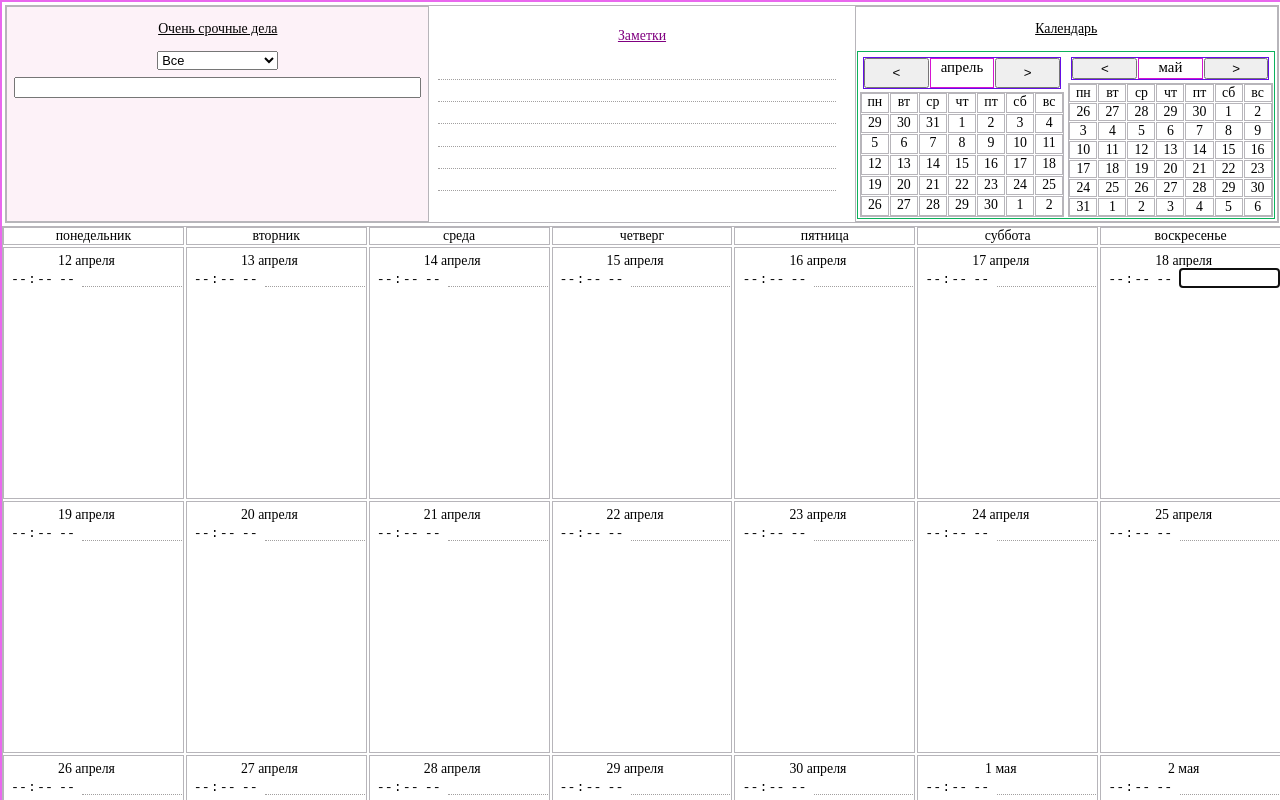
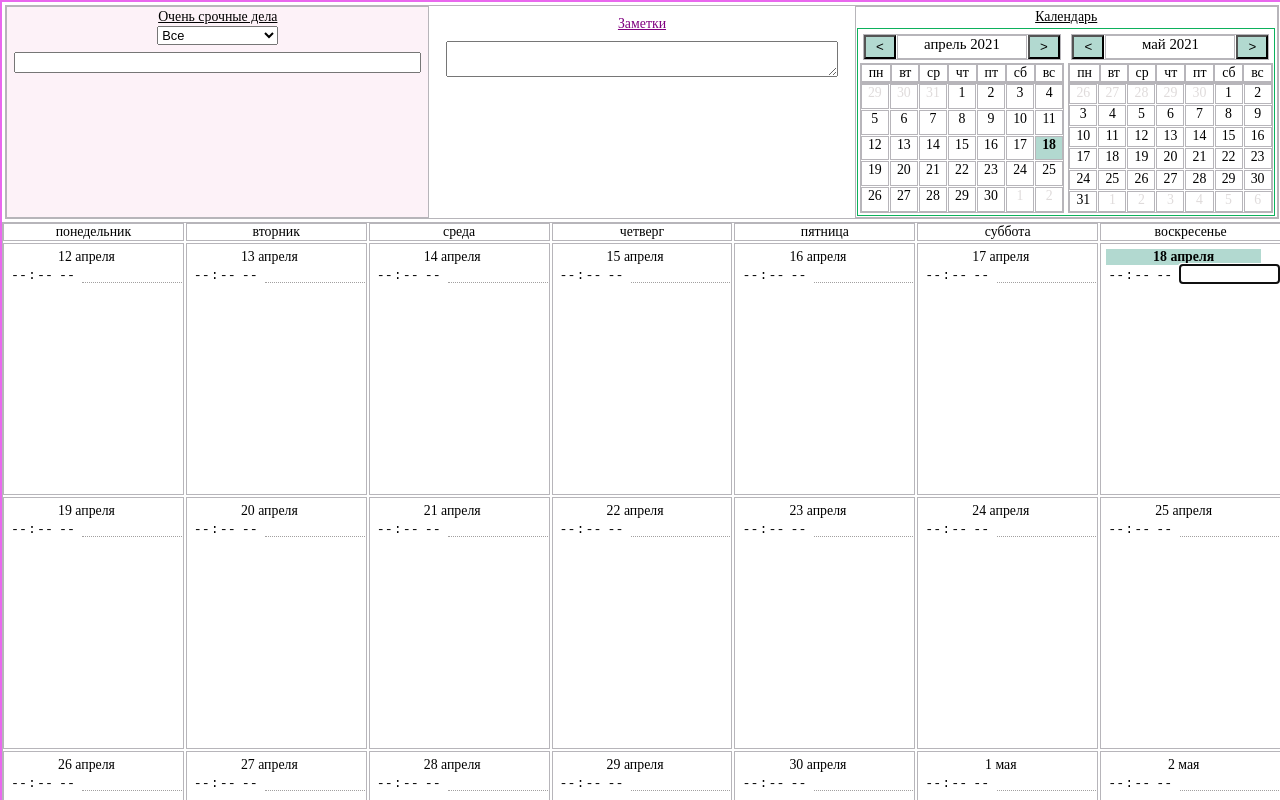
Before and after one commit to AlexandraBazanova/Planner, a Vue app: page / in a window 1280 px wide. Shown: the top 800 px of the page. Built offline with nearby package versions, Linux system fonts and the light colour scheme; what mdi-vue would draw is missing.

Commit message:
Добавлены классы сегодняшнего дня

```diff
--- /dev/null
+++ b/src/components/AddNote.vue
@@ -0,0 +1,49 @@
+<template>
+  <form @submit.prevent="getNote">
+    <textarea
+      type="text"
+      v-on:change="getNote"
+      v-model="message"
+      class="note-text"
+    >
+    </textarea>
+  </form>
+</template>
+
+<script type = "text/javascript">
+export default {
+  name: "AddNote",
+  data: function () {
+    return {
+      message: "",
+    };
+  },
+
+  props: {},
+
+  methods: {
+    getNote() {
+      if (this.message.trim()) {
+        const newNote = {
+          id: Date.now(),
+          message: this.message,
+          draggable: true,
+
+        };
+        this.$emit("add-note", newNote);
+        this.message = "";
+      }
+    },
+  },
+};
+</script>
+
+<style scoped>
+form {
+  display: flex;
+}
+.note-text {
+  width: calc(99% + 0.3vw);
+  font-size: calc(9px + 0.3vw);
+}
+</style>
--- a/src/components/Day.vue
+++ b/src/components/Day.vue
@@ -1,17 +1,14 @@
 <template>
   <div>
-    <div class="date-of-the-day">
+    <div class="date-of-the-day" v-bind:class="{ daytoday: isToday }">
       {{ displayDate(day.dayMonth) }}
     </div>
-    <DayAddTodo :day="day"
-
-    > </DayAddTodo>
+    <DayAddTodo :day="day"> </DayAddTodo>
     <DayDisplayTodo
-    :day="day"
-    :todo="todo"
-    v-for="(todo, index) in day.todos"
-            :key="index"
-
+      :day="day"
+      :todo="todo"
+      v-for="(todo, index) in day.todos"
+      :key="index"
     >
     </DayDisplayTodo>
   </div>
@@ -20,16 +17,14 @@
 <script type = "text/javascript">
 import moment from "moment";
 import "moment/locale/ru";
-import lodash from 'lodash';
+import lodash from "lodash";
 import DayAddTodo from "@/components/DayAddTodo";
 import DayDisplayTodo from "@/components/DayDisplayTodo";
 
 export default {
   name: "Day",
   data: function () {
-    return {
-
-    };
+    return {};
   },
 
   components: {
@@ -49,19 +44,19 @@ export default {
     // console.log(this.day.todos);
   },
 
-  // directives: {
-  //   'focus': {
-  //     inserted: function (el) {
-  //       day.dayMonth._d === moment() ? el.focus() : false;
-  //     },
-  //   },
-  // },
+  computed: {
+    isToday() {
+      return this.day.dayMonth._d.toString().substr(0, 15) ===
+        moment()._d.toString().substr(0, 15)
+        ? true
+        : false;
+    },
+  },
 
   methods: {
     displayDate(date, formatType) {
       return moment(date).format("D MMMM");
     },
-
   },
 };
 </script>
@@ -72,4 +67,8 @@ export default {
   font-size: calc(10px + 0.3vw);
   width: calc(100% - 1em);
 }
+.daytoday {
+  background-color: #b2d9d0;
+  font-weight: bolder;
+}
 </style>
--- a/src/components/DayAddTodo.vue
+++ b/src/components/DayAddTodo.vue
@@ -2,7 +2,7 @@
   <div>
     <div class="day-form">
       <div>
-        <input type="time" v-model="timeValue" />
+        <input type="time" v-model="timeValue" required/>
       </div>
 
       <div>
@@ -116,5 +116,8 @@ input[type="time"]{
    display: none;
 }
 
+input[type="time"]::-webkit-clear-button {
+    display: none;
+}
 
 </style>
--- a/src/components/MiniCalendar.vue
+++ b/src/components/MiniCalendar.vue
@@ -6,45 +6,68 @@
           <button @click="viewMonthShift -= 1" class="mini-button-past">
             &#60;
           </button>
-          <div class="month-card" v-for="el in showMonth" :key="el">
-            {{ el }}
+          <div class="month-card" v-for="(el, index) in showMonth" :key="index">
+            {{ el.format("MMMM YYYY") }}
           </div>
           <button @click="viewMonthShift += 1" class="mini-button-future">
             &#62;
           </button>
         </div>
-        <div class="mini-days-grid">
+
+        <div class="minicontainer-weekday">
           <div class="mini-weekday" v-for="element in weekday" :key="element">
             {{ element }}
           </div>
-          <div class="mini-dayscard" v-for="(day, ind) in showDays" :key="ind">
-            {{ day }}
+        </div>
+
+        <div class="mini-days-grid">
+          <div
+            class="mini-dayscard"
+            v-for="(day, index) in showDays"
+            :key="index"
+            v-bind:class="{
+              notactualymonth: !isThisMonth(day),
+              daytoday: isToday(day),
+            }"
+          >
+            {{ day.format("D") }}
           </div>
         </div>
       </section>
+
+
       <section class="next-month">
         <div class="minicalendar-top">
           <button @click="viewMonthShift -= 1" class="mini-button-past">
             &#60;
           </button>
-          <div class="month-card" v-for="el in showNextMonth" :key="el">
-            {{ el }}
+          <div
+            class="month-card"
+            v-for="(el, index) in showNextMonth"
+            :key="index"
+          >
+            {{ el.format("MMMM YYYY") }}
           </div>
           <button @click="viewMonthShift += 1" class="mini-button-future">
             &#62;
           </button>
         </div>
-        <div class="mini-days-grid">
+        <div class="minicontainer-weekday">
           <div class="mini-weekday" v-for="element in weekday" :key="element">
             {{ element }}
           </div>
+        </div>
+        <div class="mini-days-grid">
           <div
             class="mini-dayscard"
             v-for="(day, index) in showNextDays"
             :key="index"
-			v-notShow
+            v-bind:class="{
+              notactualymonth: !isNextMonth(day),
+              daytoday: isToday(day),
+            }"
           >
-            {{ day }}
+            {{ day.format("D") }}
           </div>
         </div>
       </section>
@@ -89,6 +112,27 @@ export default {
   },
 
   methods: {
+    isThisMonth(date) {
+      return (
+        date._d.toString().substr(4, 3) ===
+        this.showMonth[0]._d.toString().substr(4, 3)
+      );
+    },
+
+    isNextMonth(date) {
+      return (
+        date._d.toString().substr(4, 3) ===
+        this.showNextMonth[0]._d.toString().substr(4, 3)
+      );
+    },
+
+    isToday(date) {
+      return date._d.toString().substr(0, 15) ===
+        moment()._d.toString().substr(0, 15)
+        ? true
+        : false;
+    },
+
     getMonthShift(viewMonthShift) {
       const getMonth = function (viewMonthShift) {
         const startOfMonth = moment()
@@ -96,7 +140,7 @@ export default {
           .add(viewMonthShift, "month");
         const months = [];
         for (let i = 0; i <= 0; i++) {
-          months.push(moment(startOfMonth).add(i, "days").format("MMMM"));
+          months.push(moment(startOfMonth).add(i, "days"));
         }
         return months;
       };
@@ -147,12 +191,9 @@ export default {
             subt = 6;
         }
         if (startOfMonth.daysInMonth() === 28) {
-          for (let i = 0; i <= 27; i++) {
+          for (let i = 0; i <= 34; i++) {
             allDays.push(
-              moment(startOfMonth)
-                .subtract(subt, "day")
-                .add(i, "days")
-                .format("D")
+              moment(startOfMonth).subtract(subt, "day").add(i, "days")
             );
           }
         } else if (
@@ -161,59 +202,32 @@ export default {
         ) {
           for (let i = 0; i <= 41; i++) {
             allDays.push(
-              moment(startOfMonth)
-                .subtract(subt, "day")
-                .add(i, "days")
-                .format("D")
+              moment(startOfMonth).subtract(subt, "day").add(i, "days")
             );
           }
         } else if (weekDayOfFirstDay === 7) {
           for (let i = 0; i <= 41; i++) {
             allDays.push(
-              moment(startOfMonth)
-                .subtract(subt, "day")
-                .add(i, "days")
-                .format("D")
+              moment(startOfMonth).subtract(subt, "day").add(i, "days")
             );
           }
         } else {
           for (let i = 0; i <= 34; i++) {
             allDays.push(
-              moment(startOfMonth)
-                .subtract(subt, "day")
-                .add(i, "days")
-                .format("D")
+              moment(startOfMonth).subtract(subt, "day").add(i, "days")
             );
           }
         }
-        // console.log(startOfMonth);
-        // console.log(weekDayOfFirstDay);
-        // console.log(startOfMonth.daysInMonth());
 
         return allDays;
       };
       return daysPush(viewMonthShift);
     },
   },
-
-  directives: {
-    notShow: {
-      inserted: function (el, binding) {
-        // console.log(el)
-        //   el.style.color = white;
-
-      },
-      update: function (el, binding) {
-
-        }
-      },
-    },
-
-
 };
 </script>
 
-<style>
+<style >
 .mini-calendar {
   display: grid;
   grid-template-columns: repeat(2, minmax(20px, 2fr));
@@ -221,6 +235,7 @@ export default {
   font-size: calc(10px + 0.3vw);
   margin: 0.1rem;
   border: 1px solid rgb(12, 177, 92);
+  justify-content: space-around;
 }
 .current-month {
   display: grid;
@@ -231,32 +246,58 @@ export default {
   margin: 0.1rem;
 }
 .minicalendar-top {
-  border: 1px solid rgb(100, 13, 230);
-  display: grid;
+  border: 1px solid rgb(183, 181, 186);
+  display: flex;
+  justify-content: space-between;
   grid-template-columns: repeat(3, minmax(20px, 1fr));
   grid-gap: 1px;
   font-size: calc(11px + 0.3vw);
   margin: 0.2rem;
+  height: 1.5rem;
 }
 .month-card {
-  border: 1px solid rgb(213, 20, 209);
+  border: 1px solid rgb(183, 181, 186);
+  text-align: center;
+  flex-grow: 3;
+}
+.minicontainer-weekday {
+  border: 1px solid rgb(183, 181, 186);
+  display: flex;
+  justify-content: space-around;
+}
+.mini-weekday {
+  border: 1px solid rgb(183, 181, 186);
+  flex-grow: 1;
   text-align: center;
 }
+
+
 .mini-days-grid {
   display: grid;
   grid-template-columns: repeat(7, minmax(20px, 1fr));
   grid-gap: 1px;
   border: 1px solid rgb(183, 181, 186);
-}
-.mini-weekday {
-  border: 1px solid rgb(183, 181, 186);
-  text-align: center;
+  height: 8rem;
 }
 .mini-dayscard {
   border: 1px solid rgb(183, 181, 186);
-  text-align: center;
 }
-.color {
-  color: red;
+
+
+.notactualymonth {
+  color: rgb(223, 219, 219);
+}
+.daytoday {
+  background-color: #b2d9d0;
+  font-weight: bolder;
+}
+.mini-button-future {
+  background-color: #b2d9d0;
+  width: 2rem;
+}
+
+.mini-button-past {
+  background-color: #b2d9d0;
+  width: 2rem;
 }
 </style>
--- a/src/components/Notes.vue
+++ b/src/components/Notes.vue
@@ -1,40 +1,50 @@
 <template>
   <div>
-      <div class="input-notes">
-          <input type="text" class="notes-todo">
-          <input type="text" class="notes-todo">
-          <input type="text" class="notes-todo">
-          <input type="text" class="notes-todo">
-          <input type="text" class="notes-todo">
-          <input type="text" class="notes-todo">
-        </div>
+    <ul class="notes-list">
+      <AddNote @add-note="addNote"> </AddNote>
+      <NotesItem
+        v-for="(note, index) in notes"
+            :key="note.id"
+        v-bind:note="note"
+        v-bind:index="index"
+        v-on:remove-note="removeNote"
+      >
+      </NotesItem>
+    </ul>
   </div>
 </template>
 
 <script type = "text/javascript">
+import NotesItem from "@/components/NotesItem";
+import AddNote from "@/components/AddNote";
 
 export default {
   name: "Notes",
   data: function () {
     return {
-
+      notes: [],
     };
   },
 
-  props: {
+  props: {},
 
+  components: {
+    AddNote,
+    NotesItem,
   },
-  };
+
+  methods: {
+    removeNote(id) {
+      this.notes = this.notes.filter((t) => t.id !== id);
+    },
+
+    addNote(note) {
+      this.notes.push(note);
+    },
+  },
+
+};
 </script>
 
 <style scoped>
-
-.notes-todo {
-    display: grid;
-    grid-template-columns: 1fr;
-    border: hidden;
-    border-bottom: 1px dotted rgb(162, 160, 160);
-    width: calc(100% - 1em);
-    height: 1.2rem;
-}
 </style>
--- a/src/components/NotesItem.vue
+++ b/src/components/NotesItem.vue
@@ -0,0 +1,55 @@
+<template>
+  <li class="notes-item">
+    <span>{{ note.message }}</span>
+    <button class="rm-note" v-on:click="$emit('remove-note', note.id)">
+      &times;
+    </button>
+  </li>
+</template>
+
+<script type = "text/javascript">
+export default {
+  name: "NotesItem",
+  data: function () {
+    return {};
+  },
+
+  props: {
+    note: {
+      type: Object,
+      required: true,
+    },
+    index: Number,
+  },
+
+  methods: {},
+};
+</script>
+
+<style scoped>
+li {
+  display: flex;
+  border-bottom: 1px dotted rgb(162, 160, 160);
+}
+
+.rm-note {
+  color: rgb(32, 28, 28);
+  background: none;
+  border: none;
+}
+.notes-item {
+  width: calc(99% + 0.3vw);
+  border: 2px dashed #b2d9d0;
+  border-radius: 10px;
+  cursor: move;
+  background-color: #dff2ef;
+  padding: 0.2em;
+  margin: 0.1em;
+}
+.notes-item:last-child {
+  margin-bottom: 0;
+}
+.selected {
+  opacity: 0.6;
+}
+</style>
--- a/src/components/TodoList.vue
+++ b/src/components/TodoList.vue
@@ -66,7 +66,6 @@ export default {
       this.todos = this.todos.filter((t) => t.id !== id);
     },
     completeTodo(id) {
-      console.log(this.todos.filter((t) => t.id === id)[0]);
       this.todos.filter((t) => t.id === id)[0].completed = !this.todos.filter(
         (t) => t.id === id
       )[0].completed;
@@ -99,6 +98,8 @@ ul {
 p {
   font-size: calc(10px + 0.3vw);
   text-decoration: underline;
+  align-self: center;
+  margin: 0.1rem;
 }
 .select-todo {
   font-size: calc(9px + 0.3vw);
@@ -124,5 +125,7 @@ p {
 .two-months {
   text-align: center;
   border: 1px solid rgb(183, 181, 186);
+  display: flex;
+  flex-direction: column;
 }
 </style>
```
Also changed, not shown: src/components/Calendar.vue (+17 -2 lines), src/components/DayDisplayTodo.vue (+20 -14 lines), src/components/TodoItem.vue (+36 -29 lines).
